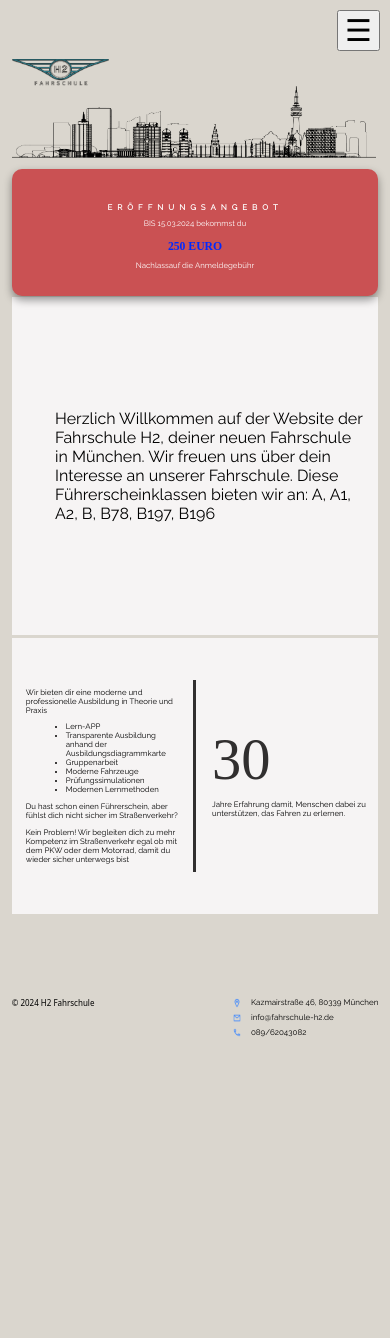
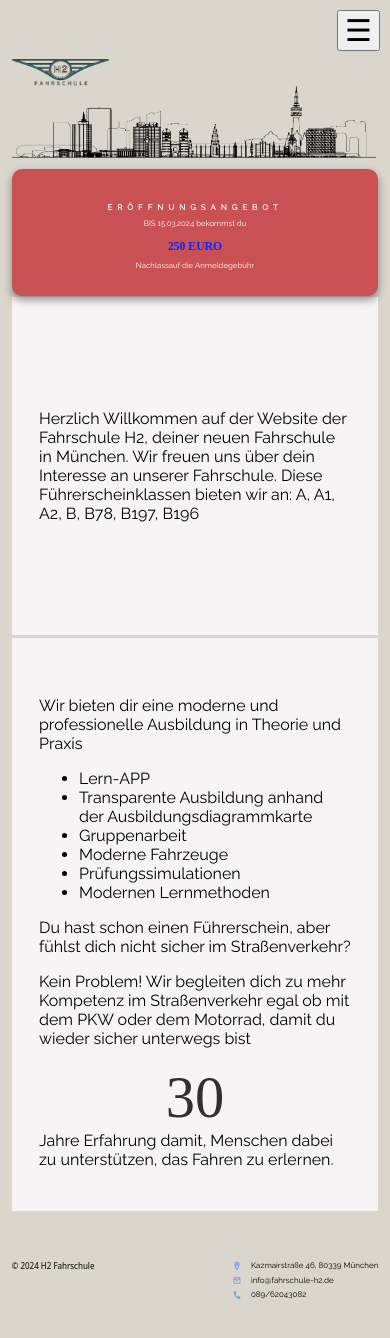
Before and after one commit to Korzyukova/Fahrschule, a Next.js app: page / in a window 390 px wide. Shown: the top 1338 px of the page. Before the commit the page ends 1092 px from the top, so only its background shows below. Built offline with nearby package versions, Linux system fonts and the light colour scheme; a web font is replaced by a local one.

Commit message:
home responsive 2

```diff
--- a/src/app/globals.css
+++ b/src/app/globals.css
@@ -10,6 +10,7 @@ body {
   margin-right: 3vw;
 
 }
+
 .header {
   display: flex;
   margin-top: 3vh;
@@ -22,12 +23,14 @@ body {
   align-self: flex-start;
   margin-top: 4vh;
 }
+
 .header-picture {
   /* margin-top: 10px; */
   width: 93.5vw;
   height: 100%;
   /* height: 35vh; */
 }
+
 .link {
   font-family: 'Raleway';
   font-style: normal;
@@ -43,8 +46,9 @@ body {
   border-radius: 10px;
   margin-left: 1em;
 }
-.link:hover  {
-  background-color:#98BEC4;
+
+.link:hover {
+  background-color: #98BEC4;
   box-shadow: 0 10px 10px -10px rgba(0, 0, 0, 0.5);
 }
 
@@ -52,6 +56,7 @@ body {
   align-self: flex-end;
   margin-bottom: 40px;
 }
+
 .footer {
   display: flex;
   justify-content: space-between;
@@ -75,9 +80,11 @@ body {
   font-size: 1.1em;
   line-height: 1.2em;
 }
+
 .footer-info {
   display: flex;
 }
+
 .footer-string {
   font-family: 'Raleway';
   display: flex;
@@ -86,6 +93,7 @@ body {
   /* margin-bottom: 10px; */
   margin-right: 3em;
 }
+
 .footer-string:last-child {
   margin-right: 0;
 }
@@ -98,28 +106,31 @@ body {
   margin-right: 10px;
   margin-left: 10px;
 }
+
 .footer-copyright {
   font-family: 'Train One', system-ui;
 }
+
 .container-one {
   display: flex;
   flex-direction: column;
   align-items: flex-start;
   justify-content: center;
   margin-top: 10vh;
-  margin-bottom:0;
+  margin-bottom: 0;
   height: 60vh;
   background-color: #F6F4F4;
   border-bottom: 3px solid #DAD6CE;
   position: relative;
   text-align: center;
 }
+
 .container-two {
   display: flex;
   flex-direction: row;
   align-items: center;
   justify-content: center;
-  margin-top:0;
+  margin-top: 0;
   margin-bottom: 10vh;
   background-color: #F6F4F4;
   padding-top: 5vh;
@@ -152,12 +163,14 @@ body {
   text-align: left;
   margin-left: 2em;
 }
-.red-square-text{
+
+.red-square-text {
   margin: 0;
   padding: 0;
   display: flex;
   flex-direction: column;
 }
+
 .square-text-one {
   color: white;
   font-family: 'Raleway';
@@ -166,27 +179,31 @@ body {
   font-size: 2vw;
   letter-spacing: 5px;
 }
+
 .square-text-two {
-  color:#FFFFFF;
+  color: #FFFFFF;
   font-family: 'Raleway';
   font-style: normal;
   font-weight: 400;
   font-size: 2vw;
 }
+
 .square-text-three {
-  color:#0029FF;
+  color: #0029FF;
   font-family: 'Ledger', serif;
   font-style: normal;
   font-weight: 900;
   font-size: 3vw;
 }
+
 .square-text-four {
-  color:#FFFFFF;
+  color: #FFFFFF;
   font-family: 'Raleway';
   font-style: normal;
   font-weight: 400;
   font-size: 2vw;
 }
+
 .container-two-paragraphs {
   margin-left: 1vw;
   padding-right: 3vw;
@@ -199,7 +216,8 @@ body {
   text-align: left;
   border-right: 3px solid rgb(49, 47, 47);
 }
-.container-two-years{
+
+.container-two-years {
   display: flex;
   flex-direction: column;
   margin: 0;
@@ -212,6 +230,7 @@ body {
   width: 40vw;
   margin-left: 2em;
 }
+
 .years {
   margin: 0;
   font-family: 'Ledger', serif;
@@ -221,6 +240,7 @@ body {
   color: rgb(49, 47, 47);
   text-align: left;
 }
+
 .experience {
   font-family: 'Raleway';
   font-style: normal;
@@ -228,6 +248,7 @@ body {
   font-size: 2vw;
   color: black;
 }
+
 .container-two-about {
   margin-top: 10vh;
   display: flex;
@@ -239,6 +260,7 @@ body {
   padding-top: 5vh;
   padding-bottom: 5vh;
 }
+
 .container-two-owners {
   display: flex;
   flex-direction: column;
@@ -247,20 +269,24 @@ body {
   width: 40vw;
   margin-left: 5em;
 }
+
 .owners-picture {
   margin: 0;
   width: 30vw;
   height: 100%;
   border-radius: 10px;
 }
+
 .burozeiten {
   margin-bottom: 0;
   margin-top: 0;
 }
+
 .bus {
   margin-bottom: 0;
   margin-top: 0;
 }
+
 .container-two-address {
   display: flex;
   flex-direction: column;
@@ -275,6 +301,7 @@ body {
   padding-left: 2em;
   border-left: 3px solid rgb(49, 47, 47);
 }
+
 .container-two-contact {
   margin-left: 1vw;
   padding-right: 3vw;
@@ -286,6 +313,7 @@ body {
   width: 40vw;
   text-align: left;
 }
+
 .burger-menu {
   position: fixed;
   right: -250px;
@@ -311,15 +339,18 @@ body {
   font-size: 30px;
   cursor: pointer;
 }
+
 @media (min-width: 800px) {
   .burger-button {
     display: none;
   }
 }
+
 @media (max-width: 800px) {
   .links {
     display: none;
   }
+
   .red-square {
     width: 94vw;
     height: 15vh;
@@ -332,33 +363,77 @@ body {
     align-items: center;
     text-align: center;
   }
+
   .square-text-one {
     margin-bottom: 0;
   }
+
   .square-text-two {
     margin-bottom: 0;
   }
+
   .square-text-three {
     margin-bottom: 0;
   }
+
   .square-text-four {
     margin-bottom: 0;
   }
+
   .container-one {
     flex-direction: row;
     align-items: center;
     margin-top: 10vh;
-    margin-bottom:0;
+    margin-bottom: 0;
     height: 10vh;
   }
+
+  .container-two {
+    flex-direction: column;
+    align-items: center;
+    margin-bottom: 0;
+  }
+
+  .container-two-paragraphs {
+    width: 80vw;
+    font-size: 1em;
+    margin: 0;
+    padding: 0;
+    border-right: none;
+  }
+
+  .container-two-years {
+    font-size: 1em;
+    width: 80vw;
+    margin: 0;
+    padding: 0;
+  }
+
+  .years {
+    width: 80vw;
+    margin: 0;
+    padding: 0;
+    text-align: center;
+  }
+
+  .experience {
+    width: 80vw;
+    margin: 0;
+    padding: 0;
+    font-size: 1em;
+  }
+
   .container-text {
     width: 80vw;
     font-size: 1em;
+    margin-left: 0;
   }
-  .header-picture{
+
+  .header-picture {
     margin-bottom: 6vh;
   }
-  .footer{
+
+  .footer {
     font-size: 0.5em;
   }
 }
@@ -369,11 +444,13 @@ body {
     flex-direction: column;
     margin-right: 0;
   }
+
   .footer-string {
     margin-right: 0;
     margin-bottom: 5px;
   }
 }
+
 @media (max-width: 1400px) {
   .container-one {
     height: 40vh;
--- a/src/components/Header.tsx
+++ b/src/components/Header.tsx
@@ -16,7 +16,7 @@ export default function Header() {
     top: '0',
     width: '33%', // 33% of the viewport width
     height: '100%', // 100% of the viewport height
-    backgroundColor: '#DAD6CE', // Menu background color
+    backgroundColor: '#98BEC4', // Menu background color
     transition: 'left 0.3s ease', // Smooth transition for sliding effect
     padding: '20px', // Inner spacing
   };
```
Lines whose indentation alone changed are shown as unchanged.
